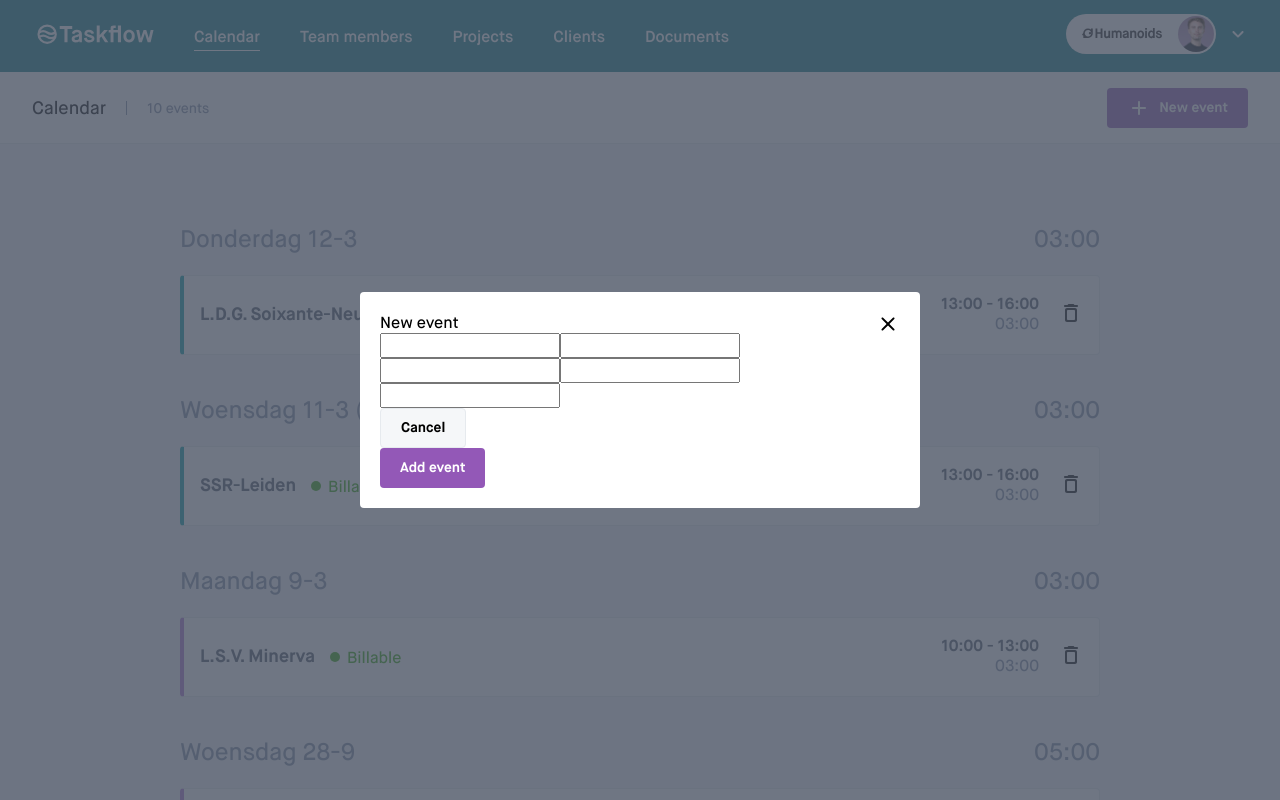
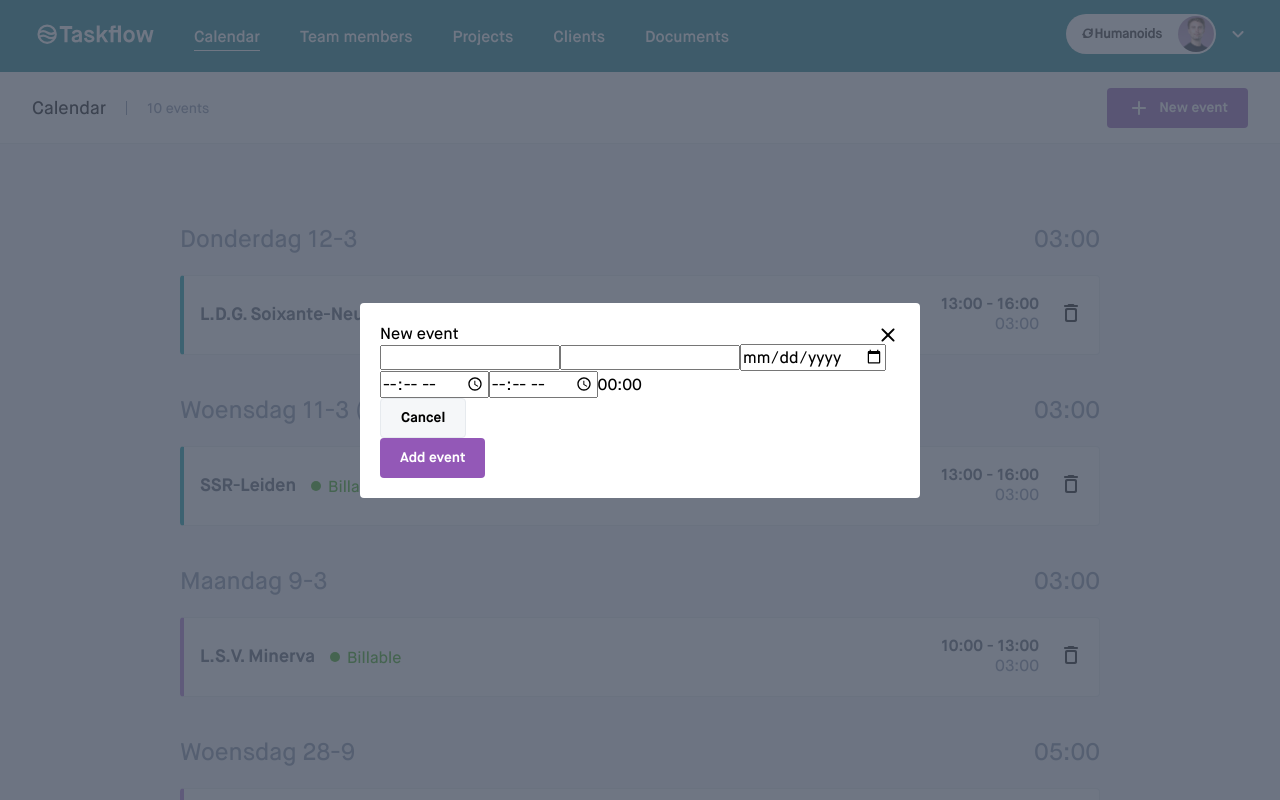
Before and after one commit to humanoidsbv/taskflow-jasper, a Next.js app: page / in a window 1280 px wide. Both pictures are taken after a click on the button "New event". Shown: the top 800 px of the page. Built offline with nearby package versions, Linux system fonts and the light colour scheme.

Commit message:
Add correct types and data handling, start on handleChange event

```diff
--- a/src/components/time-entry-form/TimeEntryForm.tsx
+++ b/src/components/time-entry-form/TimeEntryForm.tsx
@@ -6,21 +6,32 @@ import { Button } from "@/components/button/Button";
 import { createCalendarEvent } from "./actions";
 
 import styles from "./TimeEntryForm.module.css";
+import { useState } from "react";
 
 interface TimeEntryFormProps {
   closeModal: () => void;
 }
 
 export const TimeEntryForm = ({ closeModal }: TimeEntryFormProps) => {
+  const [totalHours, setTotalHours] = useState("00:00");
+
+  function handleChange(event: React.SyntheticEvent<HTMLFormElement>) {
+    const formData = new FormData(event.currentTarget);
+
+    setTotalHours("01:00");
+    console.log(formData);
+  }
+
   return (
     <>
       <span className={styles.title}>New event</span>
-      <Form action={createCalendarEvent}>
+      <Form action={createCalendarEvent} onChange={handleChange}>
         <input name="client" required type="text" />
         <input name="activity" required type="text" />
-        <input name="date" type="text" />
-        <input name="fromDate" type="text" />
-        <input name="toDate" type="text" />
+        <input name="date" type="date" />
+        <input name="fromDate" type="time" />
+        <input name="toDate" type="time" />
+        <span>{totalHours}</span>
         <Button variant="secondary" onClick={closeModal}>
           Cancel
         </Button>
```
